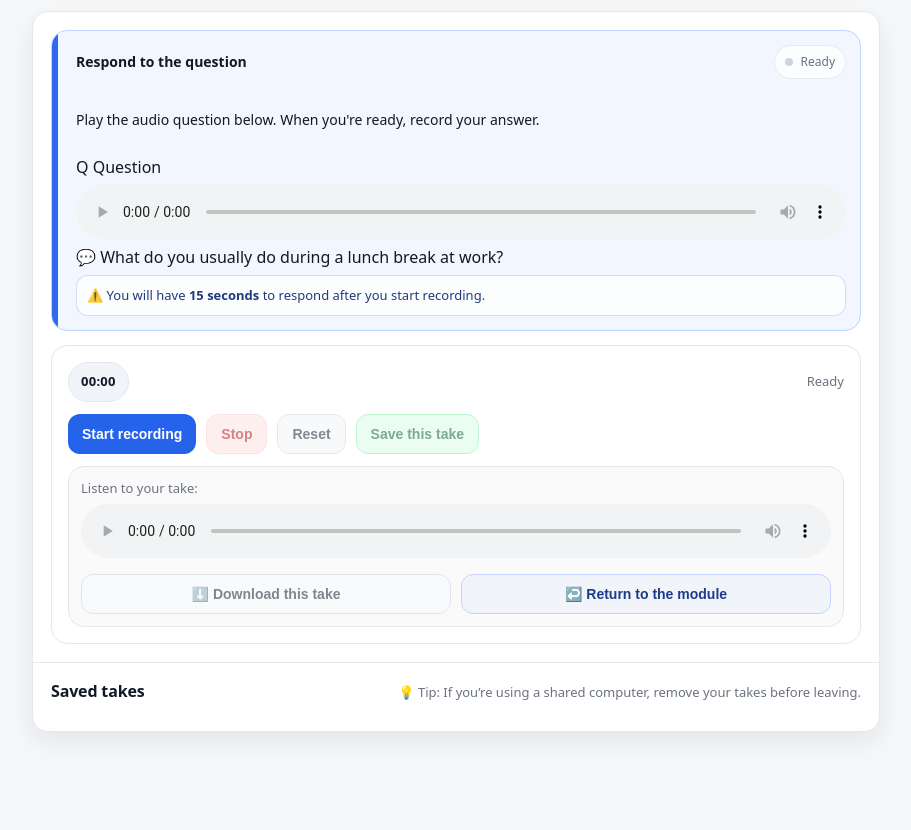
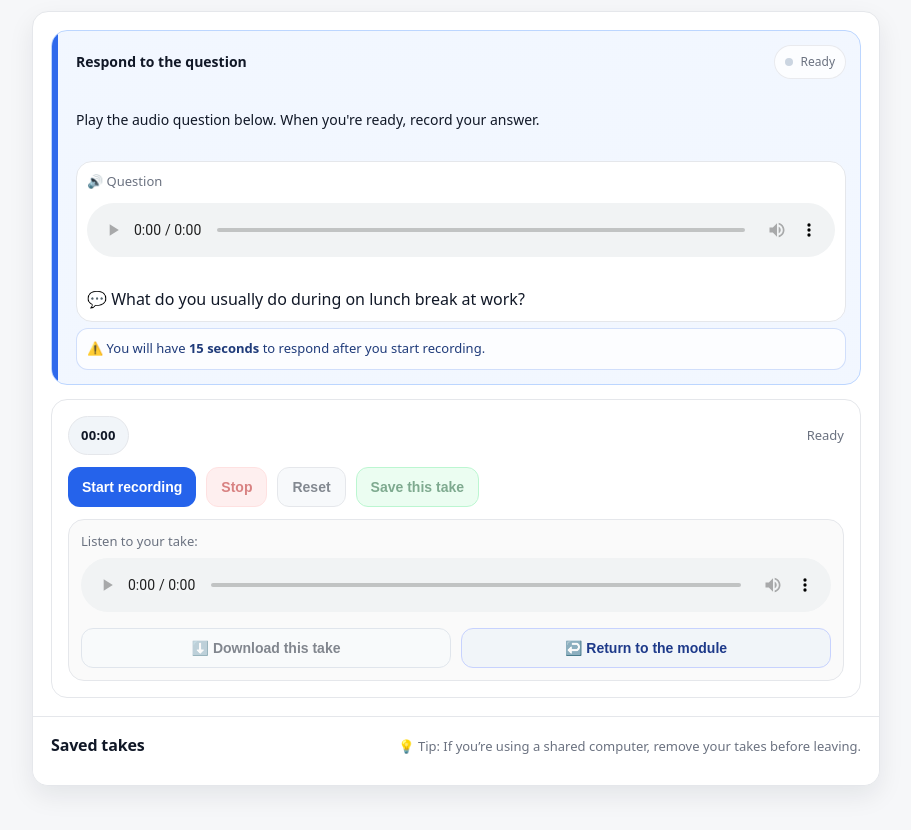
Before and after one commit to mariafloreslearning-cloud/copy-of-toeic-speaking-task-3, a plain HTML site: page index.html in a window 1280 px wide. Shown: the part 84-914 px from the top of the page, without its empty margins (184-1095 px from the left). Before the commit the page ends 888 px from the top, so only its background shows below. Drawn offline with Linux system fonts and the light colour scheme.

Commit message:
Update index.html

```diff
--- a/index.html
+++ b/index.html
@@ -429,17 +429,17 @@
             <p class="promptText">Play the audio question below. When you're ready, record your answer.</p>
             <br>
 
-            <div class="qBlock">
-  <div class="qHeader"><span class="qNum">Q</span> Question</div>
-
+            <div class="audioPrompt">
+              <p class="statusLine">🔊 Question</p>
               <audio controls preload="metadata">
                 <source src="toeic-speaking-task-3.mp3" type="audio/mpeg" />
                 Your browser does not support the audio element.
               </audio>
-
+              <br>
              <div class="questionText">
+                             <br>
                   <span class="questionIcon" aria-hidden="true">💬</span>
-    <span>What do you usually do during a lunch break at work?</span>
+                  What do you usually do during on lunch break at work?
                 </div>
               </div>
 
```
Lines whose indentation alone changed are shown as unchanged.
